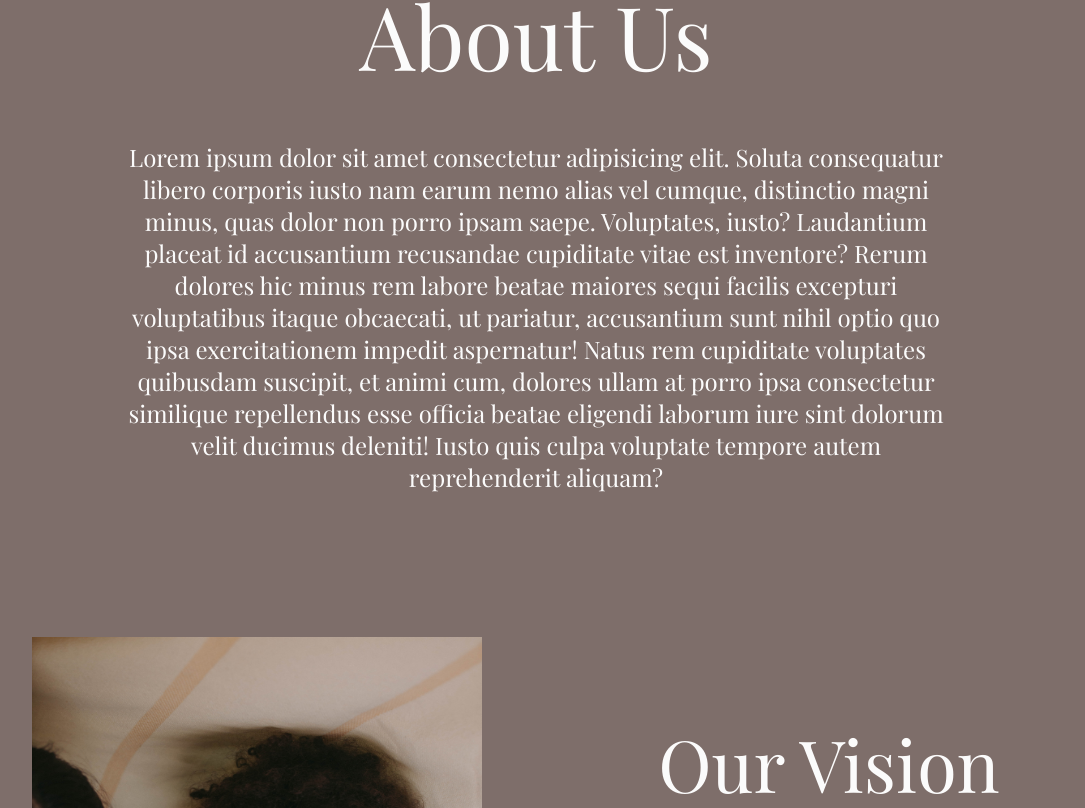
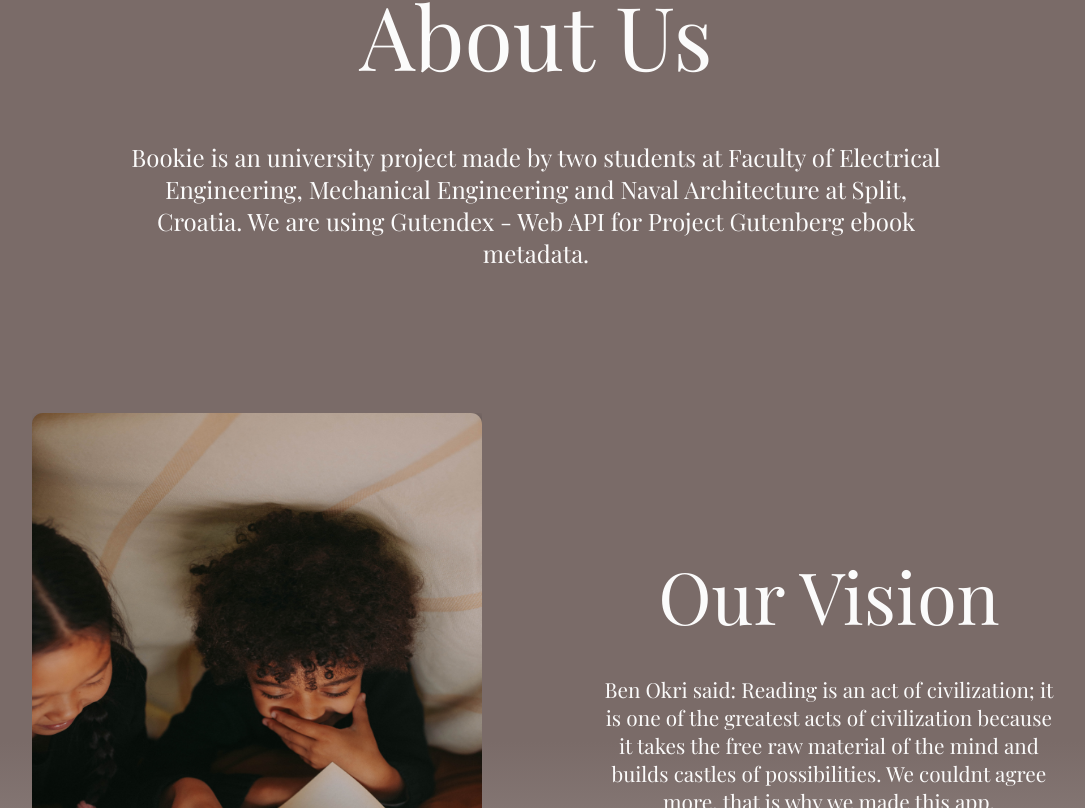
Before and after one commit to Ljusaj123/Bookie, a Next.js app: page /about-us in a window 1280 px wide. Shown: the part 272-1080 px from the top of the page, without its empty margins (104-1189 px from the left). Built offline with nearby package versions, Linux system fonts and the light colour scheme.

Commit message:
lets hope this is final

```diff
--- a/modules/newsletter/newsletter.js
+++ b/modules/newsletter/newsletter.js
@@ -45,7 +45,7 @@ const Newsletter = () => {
               onChange={handleChange}
               autoComplete="off"
             />
-            <button id="sign-in-btn">Sign Up</button>
+            <button id="sign-in-btn">sign up</button>
           </div>
           <div className="error-messages">
             <p>{formErrors.email}</p>
--- a/pages/about-us.js
+++ b/pages/about-us.js
@@ -11,18 +11,10 @@ const About = () => {
       <main className="introduction">
         <h1>About Us</h1>
         <p>
-          Lorem ipsum dolor sit amet consectetur adipisicing elit. Soluta
-          consequatur libero corporis iusto nam earum nemo alias vel cumque,
-          distinctio magni minus, quas dolor non porro ipsam saepe. Voluptates,
-          iusto? Laudantium placeat id accusantium recusandae cupiditate vitae
-          est inventore? Rerum dolores hic minus rem labore beatae maiores sequi
-          facilis excepturi voluptatibus itaque obcaecati, ut pariatur,
-          accusantium sunt nihil optio quo ipsa exercitationem impedit
-          aspernatur! Natus rem cupiditate voluptates quibusdam suscipit, et
-          animi cum, dolores ullam at porro ipsa consectetur similique
-          repellendus esse officia beatae eligendi laborum iure sint dolorum
-          velit ducimus deleniti! Iusto quis culpa voluptate tempore autem
-          reprehenderit aliquam?
+          Bookie is an university project made by two students at Faculty of
+          Electrical Engineering, Mechanical Engineering and Naval Architecture
+          at Split, Croatia. We are using Gutendex - Web API for Project
+          Gutenberg ebook metadata.
         </p>
       </main>
       <section className="vision">
@@ -37,12 +29,10 @@ const About = () => {
         <div className="text-container">
           <h1>Our Vision</h1>
           <p>
-            Lorem ipsum dolor sit amet consectetur adipisicing elit. Ipsum
-            molestias aliquam, maiores distinctio quia voluptatem inventore
-            soluta facilis nisi qui? Odit, culpa blanditiis. Assumenda, ea sunt
-            quis natus sequi nesciunt.Soluta consequatur libero corporis iusto
-            nam earum nemo alias vel cumque, distinctio magni minus, quas dolor
-            non porro ipsam saepe. Voluptates, iusto?
+            Ben Okri said: Reading is an act of civilization; it is one of the
+            greatest acts of civilization because it takes the free raw material
+            of the mind and builds castles of possibilities. We couldnt agree
+            more, that is why we made this app.
           </p>
         </div>
       </section>
--- a/pages/login.js
+++ b/pages/login.js
@@ -72,16 +72,16 @@ const Login = () => {
           </div>
           <p>{formErrors.password}</p>
 
-          <button className="btn">Login</button>
+          <button className="btn">login</button>
 
           <h4>{formErrors.success}</h4>
         </form>
         <div className="no-account">
           <p>
             {/* eslint-disable-next-line */}
-            don't have an account yet?
+            Don't have an account yet?
             <Link href={"../register"}>
-              <a href="#">Register now</a>
+              <a href="#"> Register now</a>
             </Link>
           </p>
         </div>
--- a/styles/css/styles.css
+++ b/styles/css/styles.css
@@ -286,7 +286,7 @@ nav {
 }
 
 .booklist-wrapper {
-  background: #7e6e6a;
+  background: #7a6b68;
   width: 100%;
   display: -ms-grid;
   display: grid;
@@ -455,7 +455,7 @@ nav {
 .newsletter {
   height: 50vh;
   padding: 2rem 0.5rem;
-  background-color: #7e6e6a;
+  background-color: #7a6b68;
   display: -webkit-box;
   display: -ms-flexbox;
   display: flex;
@@ -873,7 +873,7 @@ nav {
 }
 
 .catalog-main {
-  background: #7e6e6a;
+  background: #7a6b68;
   min-height: 70em;
 }
 
@@ -972,8 +972,8 @@ nav {
 }
 
 .about {
-  background: -webkit-gradient(linear, left top, left bottom, from(#7e6e6a), color-stop(#7e6e6a), to(#fffffff8));
-  background: linear-gradient(to bottom, #7e6e6a, #7e6e6a, #fffffff8);
+  background: -webkit-gradient(linear, left top, left bottom, from(#7a6b68), color-stop(#7a6b68), to(#fffffff8));
+  background: linear-gradient(to bottom, #7a6b68, #7a6b68, #fffffff8);
   height: -webkit-max-content;
   height: -moz-max-content;
   height: max-content;
@@ -1043,6 +1043,12 @@ nav {
           align-items: center;
 }
 
+.about .vision .picture-container img {
+  -webkit-filter: drop-shadow(0.2em 0.2em 0.25em rgba(0, 0, 0, 0.25));
+          filter: drop-shadow(0.2em 0.2em 0.25em rgba(0, 0, 0, 0.25));
+  border-radius: 0.7em;
+}
+
 .about .vision .text-container {
   width: 40%;
   padding: 1rem;
@@ -1078,7 +1084,7 @@ nav {
   height: -moz-max-content;
   height: max-content;
   width: 100%;
-  background-color: #7e6e6a;
+  background-color: #7a6b68;
 }
 
 .blog-container {
@@ -1409,7 +1415,7 @@ nav {
 }
 
 .posters {
-  background: #7e6e6a;
+  background: #7a6b68;
   padding: 5em 1em;
   display: -webkit-box;
   display: -ms-flexbox;
@@ -1474,7 +1480,7 @@ nav {
   width: clamp(80vw, 50em, 90vw);
   margin: 0 auto;
   padding: 0.5rem;
-  background-color: #7e6e6a;
+  background-color: #7a6b68;
   border-radius: 0.5em;
   display: -webkit-box;
   display: -ms-flexbox;
@@ -1529,7 +1535,7 @@ nav {
   height: -webkit-max-content;
   height: -moz-max-content;
   height: max-content;
-  background: #7e6e6a;
+  background: #7a6b68;
 }
 
 .login-container {
@@ -1700,7 +1706,7 @@ nav {
 }
 
 .register {
-  background-color: #7e6e6a;
+  background-color: #7a6b68;
 }
 
 .register-container {
--- a/styles/sass/_about-us.scss
+++ b/styles/sass/_about-us.scss
@@ -34,6 +34,10 @@
     & .picture-container {
       padding: 0 2rem;
       @include univerzalni-display(flex, center, center);
+      img {
+        filter: drop-shadow(0.2em 0.2em 0.25em rgba(0, 0, 0, 0.25));
+        border-radius: 0.7em;
+      }
     }
     & .text-container {
       width: 40%;
--- a/styles/sass/_config.scss
+++ b/styles/sass/_config.scss
@@ -3,7 +3,7 @@
 @import url("https://fonts.googleapis.com/css2?family=Playfair+Display&display=swap");
 //dvije pozadine
 $primary-background-color: #55474e;
-$secondary-background-color: #7e6e6a;
+$secondary-background-color: #7a6b68;
 
 //koliko znam, svugdje imamo jednu boju za text
 $primary-text-color: #fffffff8;
```
Also changed, not shown: modules/show-catalog/showcatalog.js (+3 -5 lines), pages/register.js (+31 -35 lines), 1 other file (tests, documents, lock files or other folders). Lines whose indentation alone changed are shown as unchanged.
